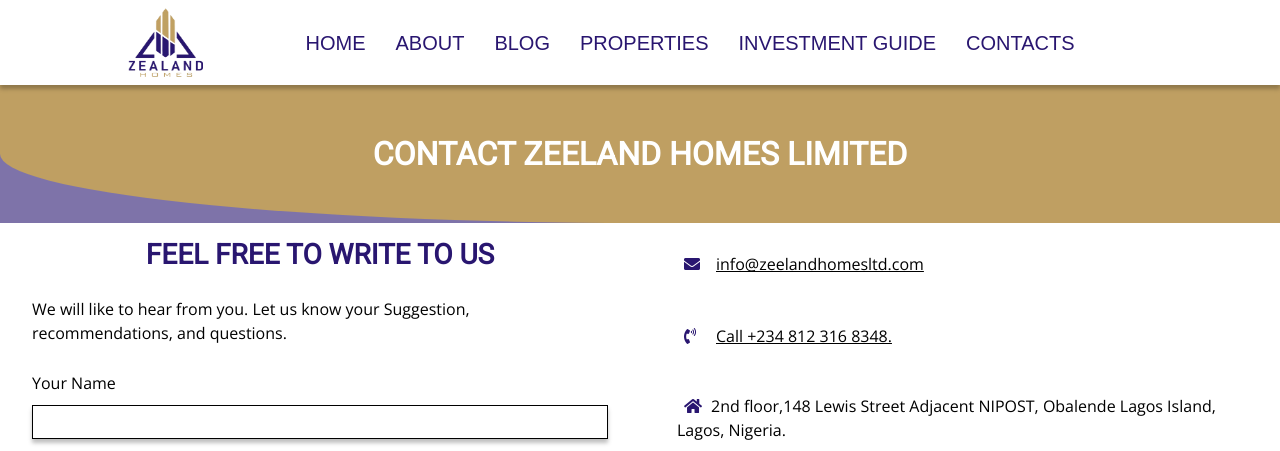
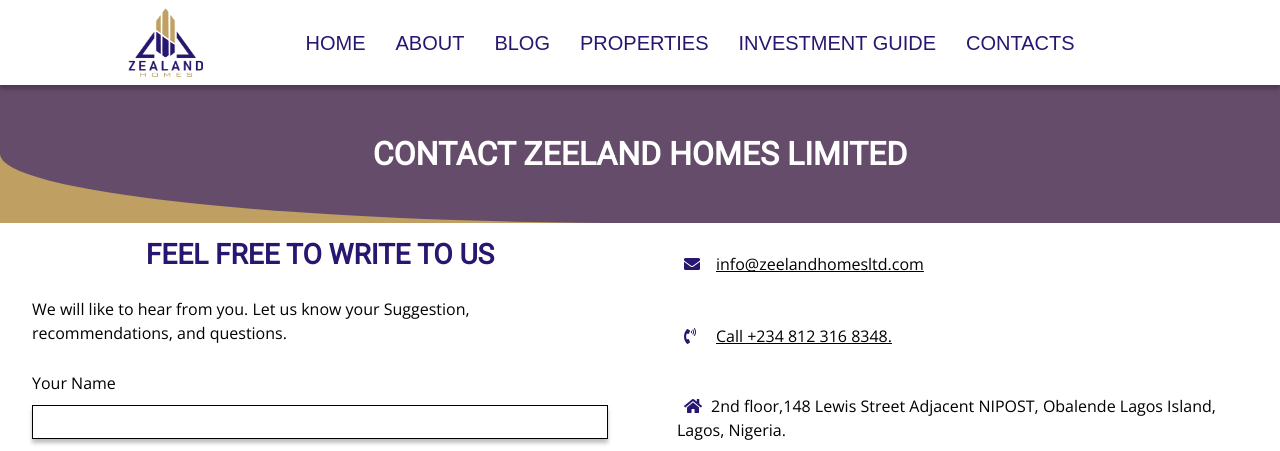
Before and after one commit to EbereUzodufa/zeeland, a plain HTML site: page contacts.html in a window 1280 px wide. Shown: the top 451 px of the page. Drawn offline with nearby package versions, Linux system fonts and the light colour scheme.

Commit message:
Exchanged the color of h1 background and title-wrap
h1 background was #bf9f62 and title-wrap was  rgba(40, 22, 112, 0.6). Swap and it's awesome

```diff
--- a/stylesheet.css
+++ b/stylesheet.css
@@ -58,7 +58,7 @@
     text-align: center;
     vertical-align: middle;
     text-transform: uppercase;
-	background: #bf9f62;
+	background:  rgba(40, 22, 112, 0.6);
 	border-bottom-left-radius: 50%;
     color: #fff;
     font-size: 2em;
@@ -190,7 +190,7 @@
 }
 
 .title-wrap.container {
-    background: rgba(40, 22, 112, 0.6);
+	background: #bf9f62;
 }
 
 div.contact.field {
```
